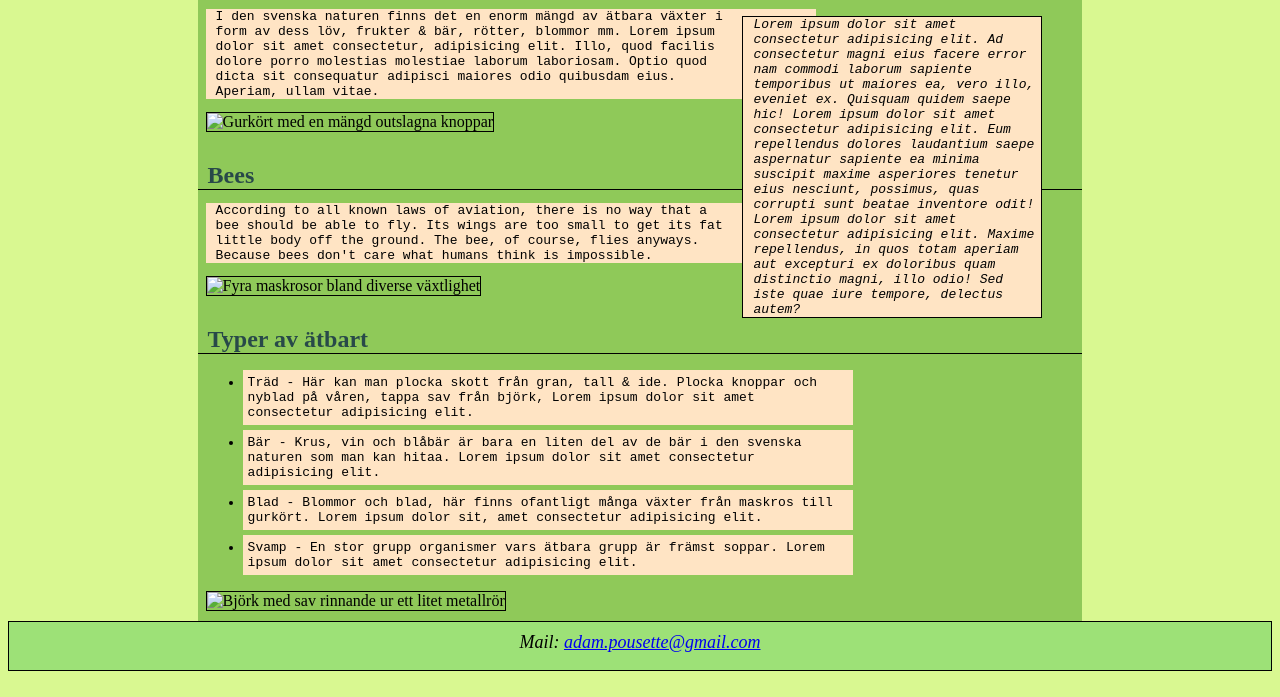
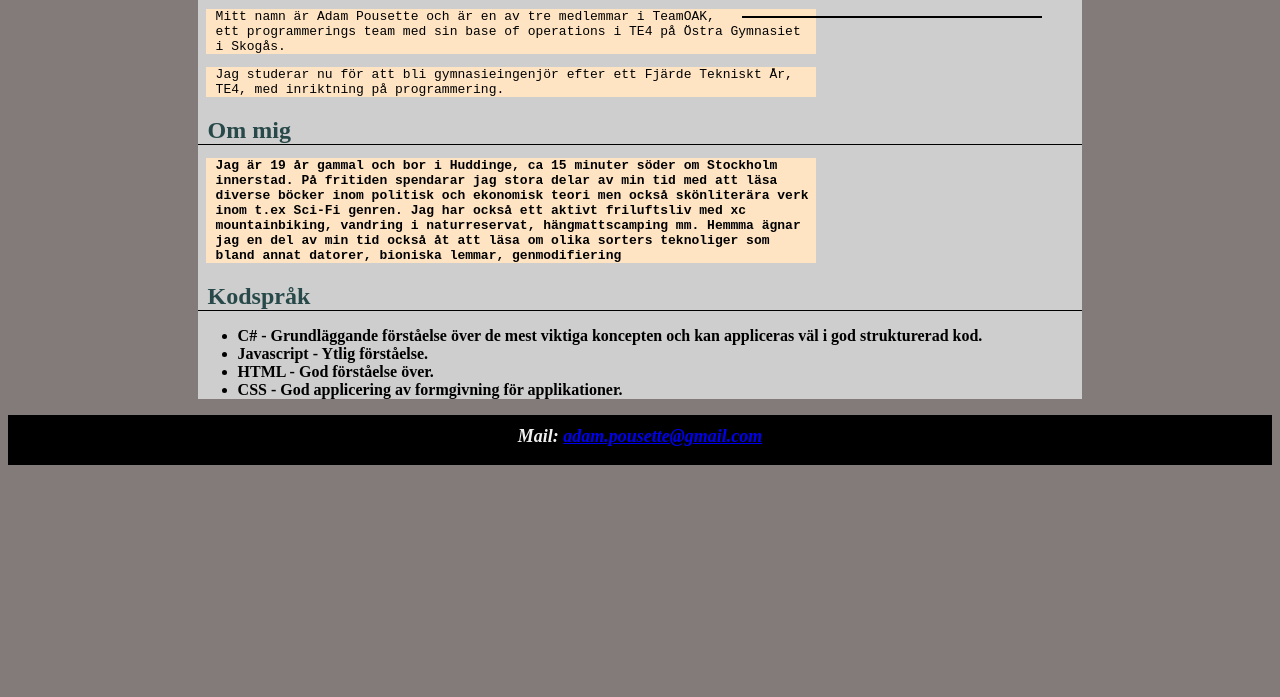
Before and after one commit to apousette/OAKPersonalwebsite, a website: page index.html in a window 1280 px wide. Shown: the part 103-800 px from the top of the page. Drawn offline with Linux system fonts and the light colour scheme.

Commit message:
modified code to fit better into chosen theme that team will use for applications

```diff
--- a/index.html
+++ b/index.html
@@ -4,79 +4,61 @@
     <meta http-equiv="X-UA-Compatible" content="IE=edge">
     <meta name="viewport" content="width=device-width, initial-scale=1.0">
     <link rel="stylesheet" href="stylesheets.css">
-    <title>Document</title>
+    <title>TeamOAK - Adam</title>
 </head>
 <body>
     <ul id="header">
         <li><a href="index.html">Hem</a></li>
-        <li><a href="hogvaxter.html">Träd & frukt</a></li>
-        <li><a href="lagvaxter.html">Bär, blad & svamp</a></li>
-        <li><a href="oss.html">Om oss</a></li>
+
     </ul>
 
     <div id="container">
 
-        <div id="vanster">
+        <div id="left">
 
         </div>
 
-        <div id="center">
+        <div id="centre">
 
             <h1>
-                Ätbara växter i den Svenska naturen
+                Adam Pousette - 1/3 av TeamOAK
             </h1>
 
-            <div class="inforuta">
-                <p>
-                    Lorem ipsum dolor sit amet consectetur adipisicing elit. Ad consectetur magni eius facere error nam commodi laborum sapiente temporibus ut maiores ea, vero illo,
-                    eveniet ex. Quisquam quidem saepe hic! Lorem ipsum dolor sit amet consectetur adipisicing elit.
-                    Eum repellendus dolores laudantium saepe aspernatur sapiente ea minima suscipit maxime asperiores tenetur eius nesciunt, possimus, quas corrupti sunt beatae inventore odit!
-                </p>
-                <p>
-                    Lorem ipsum dolor sit amet consectetur adipisicing elit. Maxime repellendus, in quos totam aperiam aut excepturi ex doloribus quam distinctio magni, illo odio!
-                    Sed iste quae iure tempore, delectus autem?
-                </p>
+            <div class="bild">
+
             </div>
 
-                <p>
-                    I den svenska naturen finns det en enorm mängd av ätbara växter i form av dess löv, frukter & bär, rötter, blommor mm.
-                    Lorem ipsum dolor sit amet consectetur, adipisicing elit. Illo, quod facilis dolore porro molestias molestiae laborum laboriosam.
-                    Optio quod dicta sit consequatur adipisci maiores odio quibusdam eius. Aperiam, ullam vitae.
-                </p>
+            <p> Mitt namn är Adam Pousette och är en av tre medlemmar i TeamOAK, ett programmerings team med sin base of operations i TE4 på Östra Gymnasiet i Skogås.<br></p>
+            <p> Jag studerar nu för att bli gymnasieingenjör efter ett Fjärde Tekniskt År, TE4, med inriktning på programmering. <b></p>
+            <p>  <b></p>
 
-                <img src="img/gurkort.jpg" alt="Gurkört med en mängd outslagna knoppar" id="gurkort">
+            <h2>Om mig</h2>
 
-            <h2>Bees</h2>
+            <p> Jag är 19 år gammal och bor i Huddinge, ca 15 minuter söder om Stockholm innerstad. På fritiden spendarar jag stora delar av min tid med att läsa diverse böcker inom politisk och ekonomisk teori
+                men också skönliterära verk inom t.ex Sci-Fi genren. Jag har också ett aktivt friluftsliv med xc mountainbiking, vandring i naturreservat, hängmattscamping mm.
+                Hemmma ägnar jag en del av min tid också åt att läsa om olika sorters teknoliger som bland annat datorer, bioniska lemmar, genmodifiering <b></p>
 
-                <p>
-                    According to all known laws of aviation, there is no way that a bee should be able to fly.
-                    Its wings are too small to get its fat little body off the ground. The bee, of course, flies anyways. Because bees don't care what humans think is impossible.
-                </p>
-
-                <img src="img/maskros.jpg" alt="Fyra maskrosor bland diverse växtlighet" id="maskros">
 
             <h2>
-                Typer av ätbart
+                Kodspråk
             </h2>
 
             <ul>
-                <li>Träd - Här kan man plocka skott från gran, tall & ide. Plocka knoppar och nyblad på våren, tappa sav från björk, Lorem ipsum dolor sit amet consectetur adipisicing elit.</li>
-                <li>Bär - Krus, vin och blåbär är bara en liten del av de bär i den svenska naturen som man kan hitaa. Lorem ipsum dolor sit amet consectetur adipisicing elit.</li>
-                <li>Blad - Blommor och blad, här finns ofantligt många växter från maskros till gurkört. Lorem ipsum dolor sit, amet consectetur adipisicing elit.</li>
-                <li>Svamp - En stor grupp organismer vars ätbara grupp är främst soppar. Lorem ipsum dolor sit amet consectetur adipisicing elit.</li>
+                <li>C# - Grundläggande förståelse över de mest viktiga koncepten och kan appliceras väl i god strukturerad kod.</li>
+                <li>Javascript - Ytlig förståelse.</li>
+                <li>HTML - God förståelse över.</li>
+                <li>CSS - God applicering av formgivning för applikationer.</li>
             </ul>
-
-            <img src="img/bjorksav.jpg" alt="Björk med sav rinnande ur ett litet metallrör" id="bjorksav">
 
         </div>
 
-        <div id="hoger">
+        <div id="right">
 
         </div>
 
     </div>
 
-    <div id="botten">
+    <div id="footer">
 
         <address>
             Mail: <a href="mailto:adam.pousette@gmail.com">adam.pousette@gmail.com</a>
--- a/stylesheets.css
+++ b/stylesheets.css
@@ -1,5 +1,5 @@
 body {
-    background-color: #d9f891;
+    background-color: #837a7a;
     width: auto;
 }
 
@@ -7,7 +7,7 @@ body {
     list-style: none;
     margin: 0;
     padding-left: 15%;
-    background-color: #9de177;
+    background-color: #501786;
     border: 1px solid black;
     overflow: auto;
 }
@@ -17,8 +17,8 @@ body {
 }
 
 #header li a {
-    background-color: #9de177;
-    color: #44474a;
+    background-color: #4e4e4e;
+    color: #ececec;
     display: block;
     float: left;
     padding: 8px 20px;
@@ -31,22 +31,22 @@ body {
 }
 
 #header li a:hover {
-    background-color: #376c18;
-    color: #f0f0f0
+    background-color: #818181;
+    color: #ebebeb
 }
 
 #container div {
     box-sizing: border-box;
 }
 
-#vanster, #hoger {
+#left, #hright {
     background-color: #d9f891;
     float: left;
     width: 15%;
 }
 
-#center {
-    background-color: rgb(143, 201, 89);
+#centre {
+    background-color: rgb(206, 206, 206);
     margin: 0 auto;
     width: 70%;
 }
@@ -61,9 +61,9 @@ body {
     padding: 5px;
 }
 
-#botten {
+#footer {
     font-family: 'Calibri';
-    background-color: #9de177;
+    background-color: #000000;
     height: 50px;
     padding-top: 10px;
     text-align: center;
@@ -72,10 +72,14 @@ body {
     border: 1px solid black;
 }
 
+address {
+    color:rgb(240, 240, 240);
+}
+
 h1 {
     font-family: Times;
     font-size: 30px;
-    color: rgb(40, 73, 73);
+    color:     rgb(40, 73, 73);
     border-bottom: 1px solid black;
     padding: 10px;
     margin: 0
@@ -100,7 +104,7 @@ p {
     margin-left: 8px;
 }
 
-.inforuta {
+.bild {
     float: right;
     width: 300px;
     border: 1px solid black;
@@ -109,11 +113,7 @@ p {
     margin-top: 20px;
 }
 
-.inforuta p {
-    font-size: 13px;
-    font-style: italic;
-    margin: 0;
-}
+
 
 address {
     font-family: 'sans-serif';
```
